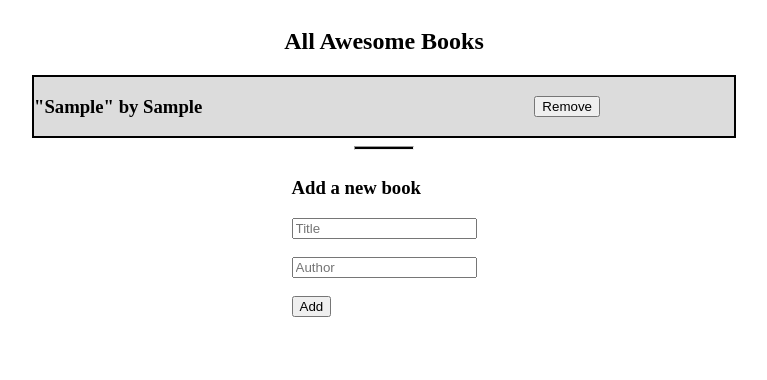
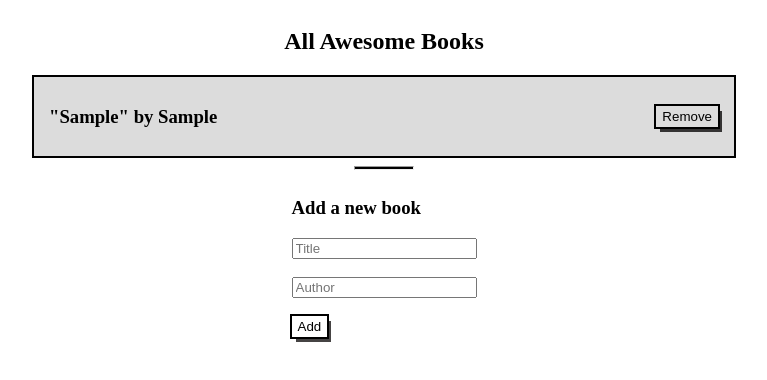
Before and after one commit to NurkaAmre/Awwsome-books, a website: page index.html in a window 1280 px wide. Both pictures are taken after typing "Sample", "Sample" into the empty fields and a click on the button "Add". Shown: the whole page, without its empty margins (256-1023 px from the left). Drawn offline with Linux system fonts and the light colour scheme.

Commit message:
Updated css

```diff
--- a/js/book.js
+++ b/js/book.js
@@ -1,4 +1,14 @@
 /* eslint-disable max-classes-per-file */
+
+/* Navigation selectors */
+const navList = document.querySelector('.nav-list');
+const navAdd = document.querySelector('.new-book');
+const navContact = document.querySelector('.contact');
+
+/* Pages selectors */
+const pageList = document.querySelector('#list');
+const addPages = document.querySelector('#new-book');
+const contactPart = document.querySelector('#contact');
 
 // BOOK CLASS represents book
 class Book {
--- a/style.css
+++ b/style.css
@@ -40,3 +40,27 @@ tr:nth-of-type(odd) {
 tr:nth-of-type(even) {
   background-color: #fff;
 }
+
+tr {
+  padding: 10px 15px;
+  display: flex;
+  flex-direction: row;
+  justify-content: space-between;
+  align-items: center;
+}
+
+.add-btn {
+  border: none;
+  background: none;
+  outline: #000 2px solid;
+  box-shadow: 4px 5px rgb(70, 68, 68);
+  padding: 3px 6px;
+}
+
+.delete {
+  border: none;
+  background: none;
+  outline: #000 2px solid;
+  box-shadow: 4px 5px rgb(53, 52, 52);
+  padding: 3px 6px;
+}
```
